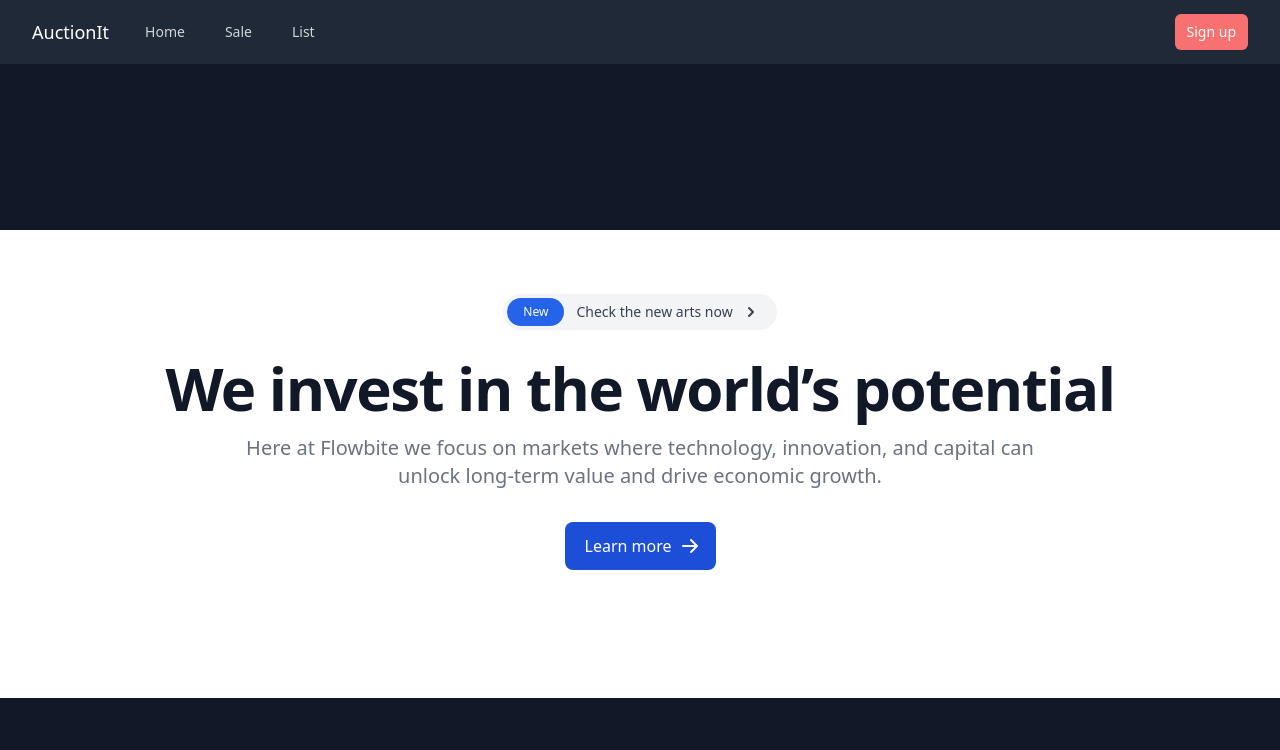
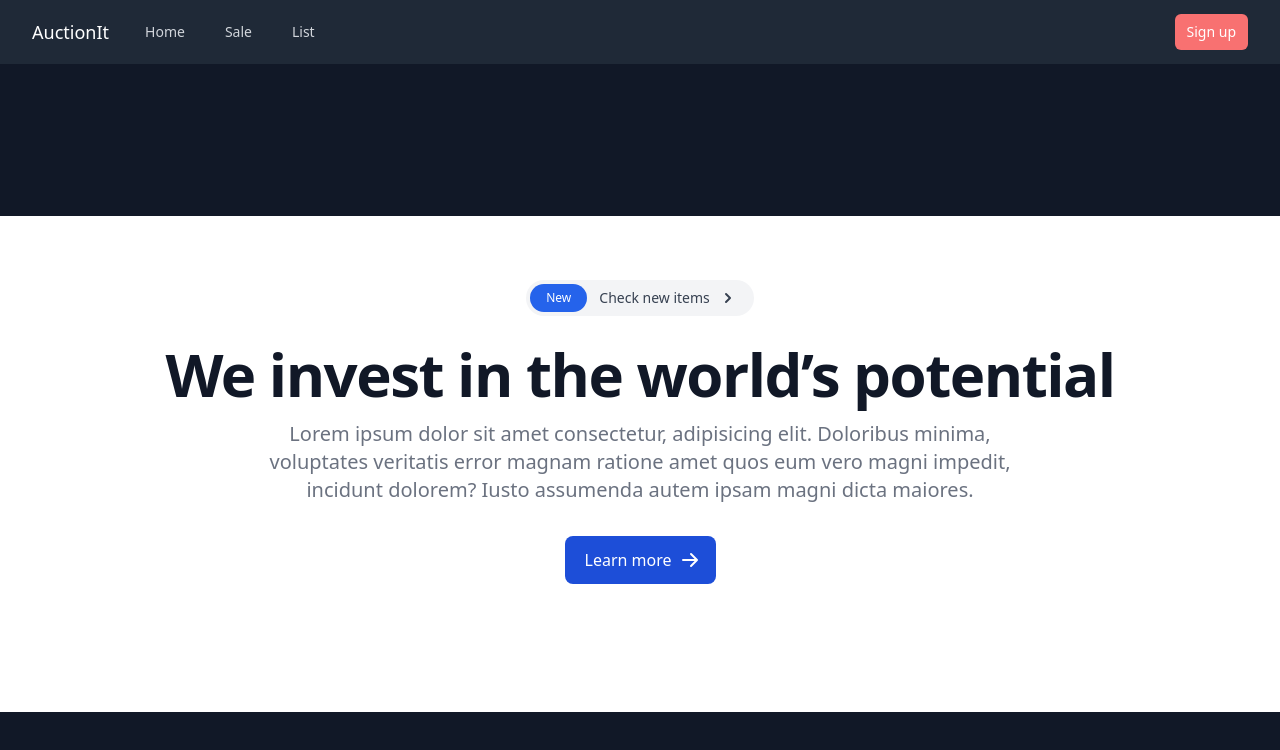
Before and after one commit to ak3264114/auction-it-frontend, a React (Create React App) app: page / in a window 1280 px wide. Shown: the top 750 px of the page. Built offline with nearby package versions, Linux system fonts and the light colour scheme; no server answers.

Commit message:
minor fixes

```diff
--- a/src/components/Home.jsx
+++ b/src/components/Home.jsx
@@ -13,7 +13,7 @@ const Home = () => {
 						<span className="text-xs bg-blue-600 rounded-full text-white px-4 py-1.5 mr-3">
 							New
 						</span>{" "}
-						<span className="text-sm font-medium">Check the new arts now</span>
+						<span className="text-sm font-medium">Check new items</span>
 						<svg
 							className="ml-2 w-5 h-5"
 							fill="currentColor"
@@ -31,8 +31,10 @@ const Home = () => {
 						We invest in the world’s potential
 					</h1>
 					<p className="mb-8 text-lg font-normal text-gray-500 lg:text-xl sm:px-16 xl:px-48 dark:text-gray-400">
-						Here at Flowbite we focus on markets where technology, innovation,
-						and capital can unlock long-term value and drive economic growth.
+						Lorem ipsum dolor sit amet consectetur, adipisicing elit. Doloribus
+						minima, voluptates veritatis error magnam ratione amet quos eum vero
+						magni impedit, incidunt dolorem? Iusto assumenda autem ipsam magni
+						dicta maiores.
 					</p>
 					<div className="flex flex-col mb-8 lg:mb-16 space-y-4 sm:flex-row sm:justify-center sm:space-y-0 sm:space-x-4">
 						<a
```
